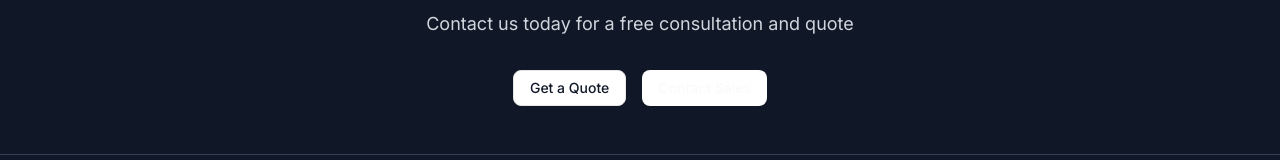
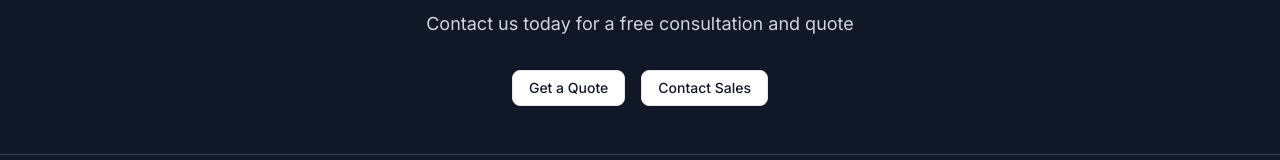
Before and after one commit to milandey2006/cssystem, a Next.js app: page / in a window 1280 px wide. Shown: the part 3383-3543 px from the top of the page. Built offline with nearby package versions, Linux system fonts and the light colour scheme.

Commit message:
contact sales color

```diff
--- a/component/footer.js
+++ b/component/footer.js
@@ -19,7 +19,7 @@ const Footer = () => {
             <Button variant="outline" className="bg-white text-gray-900 hover:bg-gray-200">
               Get a Quote
             </Button>
-            <Button className="bg-white text-gray-900 hover:bg-gray-200">
+            <Button variant="outline" className="bg-white text-gray-900 hover:bg-gray-200">
               Contact Sales
             </Button>
           </div>
```
